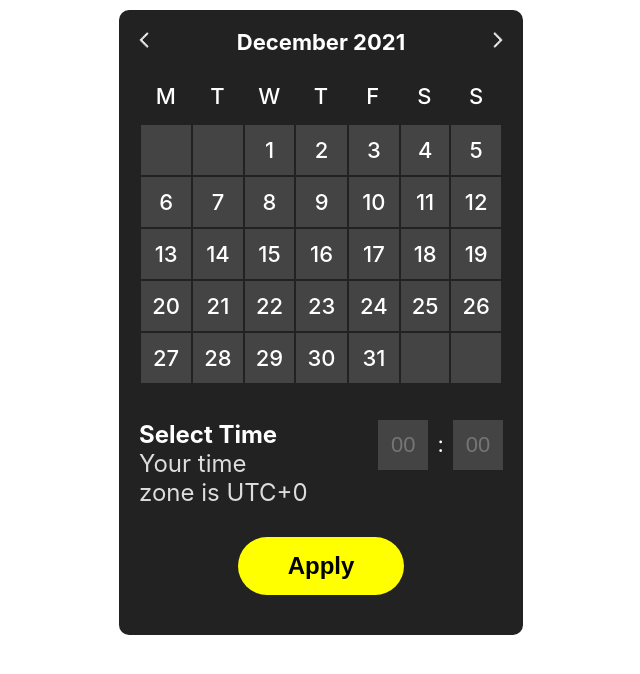
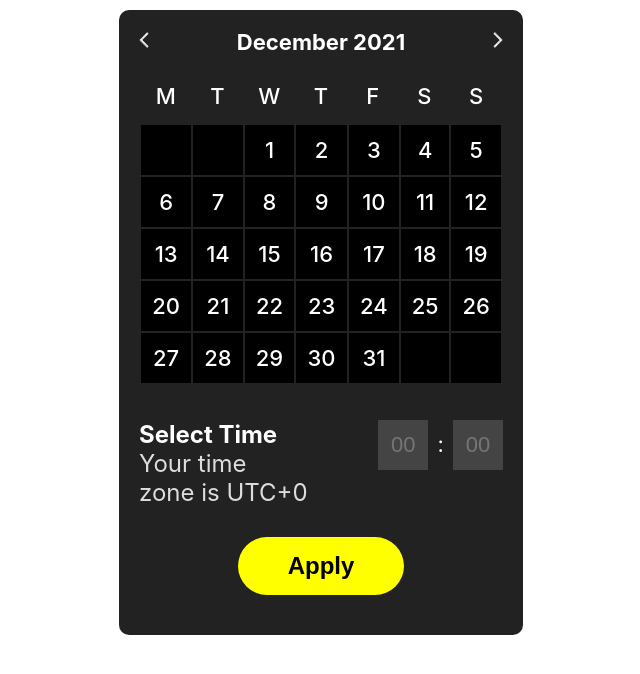
Before and after one commit to waqas-cs/schedule_time, a React (Create React App) app: page / in a window 1280 px wide. Shown: the top 674 px of the page, without its empty margins (319-959 px from the left). Built offline with nearby package versions, Linux system fonts and the light colour scheme.

Commit message:
third commit

```diff
--- a/src/components/Calendar/Calendar.js
+++ b/src/components/Calendar/Calendar.js
@@ -51,6 +51,7 @@ const Calendar = () => {
   const [calendarData, setCalendarData] = useState(
     createCalendarRows(firstDayOfMonth.getDay(), lastDayOfMonth.getDate())
   );
+  const [selected, setSelected] = useState(null)
 
   const decrementMonthAction = () => {
     setMonth((month) => (month === 0 ? (month = 11) : --month));
@@ -61,7 +62,7 @@ const Calendar = () => {
     }
     setFirstDayOfMonth(getFirstDayOfMonth(currentDate));
     setLastDayOfMonth(getLastDayOfMonth(currentDate));
-    setCalendarData(firstDayOfMonth.getDay(), lastDayOfMonth.getDate());
+    setCalendarData(createCalendarRows(firstDayOfMonth.getDay(), lastDayOfMonth.getDate()));
   };
 
   const incrementMonthAction = () => {
@@ -73,7 +74,7 @@ const Calendar = () => {
     }
     setFirstDayOfMonth(getFirstDayOfMonth(currentDate));
     setLastDayOfMonth(getLastDayOfMonth(currentDate));
-    setCalendarData(firstDayOfMonth.getDay(), lastDayOfMonth.getDate());
+    setCalendarData(createCalendarRows(firstDayOfMonth.getDay(), lastDayOfMonth.getDate()));
   };
 
   console.log("firstDayOfMonth", firstDayOfMonth);
@@ -88,13 +89,15 @@ const Calendar = () => {
        return <td key={index}>{dayName}</td>
     })
 
-  const getSchduleDate = () => {
-    // let selectedDate = date;
-    // let selectedMonth = months[month];
-    // let selectedYear = year;
+  const getSchduleDate = (date, index) => {
+    let selectedDate = date;
+    let selectedMonth = months[month];
+    let selectedYear = year;
     // alert(`your selected date is ${selectedDate} ${selectedMonth} ${selectedYear}`)
+    setSelected(date)
 
   }
+  console.log(calendarData)
 
   return (
       <div className={styles.calendarMainDiv}>
@@ -121,7 +124,7 @@ const Calendar = () => {
                       {calendarData.map((row, index) => (
                           <tr key={index}>
                               {row.map((date, index) => (
-                              <td key={index} onClick={getSchduleDate}>{date !== 0 ? date : ""}</td>
+                              <td key={index} onClick={() => {getSchduleDate(date)}} style={{backgroundColor:selected==date ? "yellow" : "black" }}>{date !== 0 ? date : ""}</td>
                               ))}
                           </tr>
                       ))}
```
